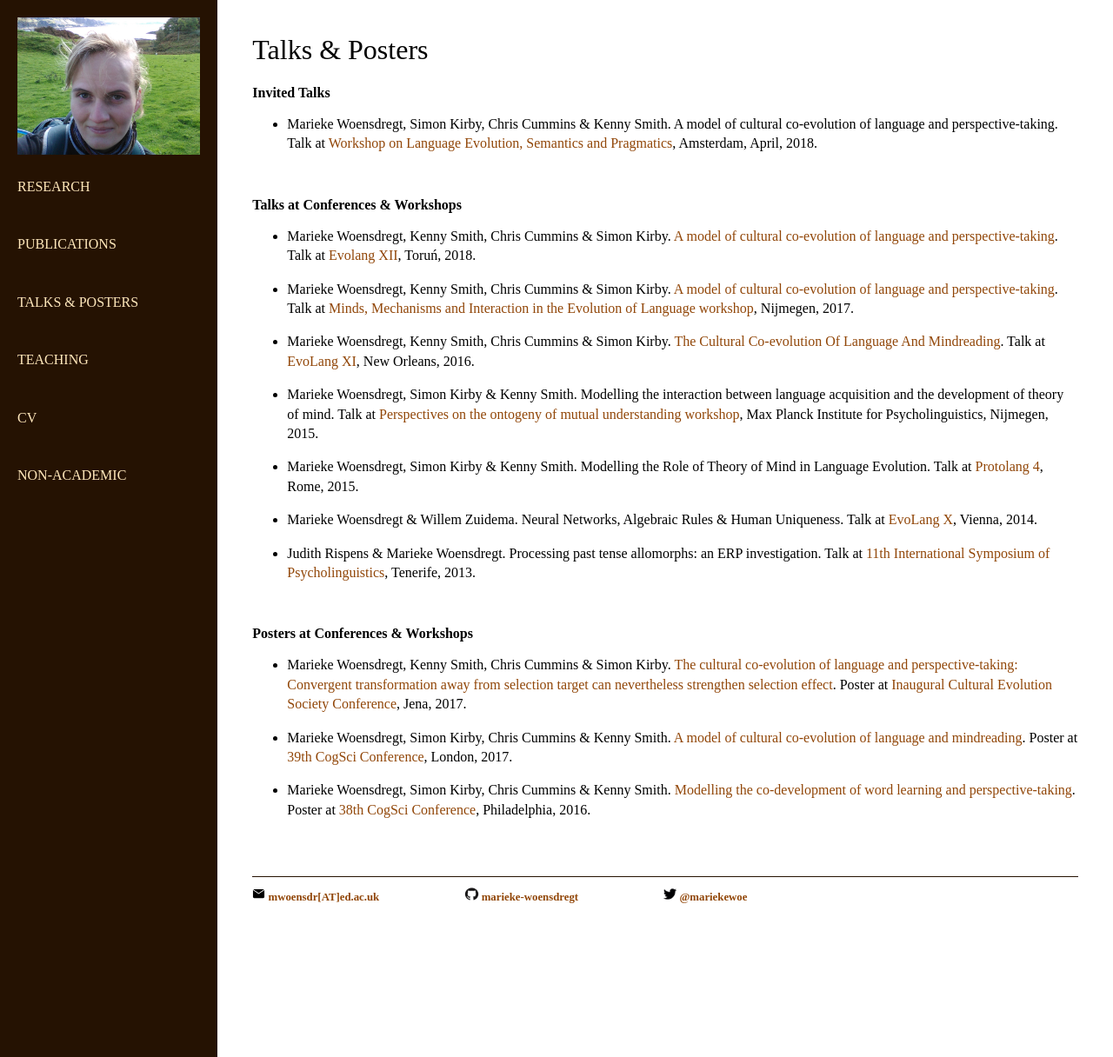
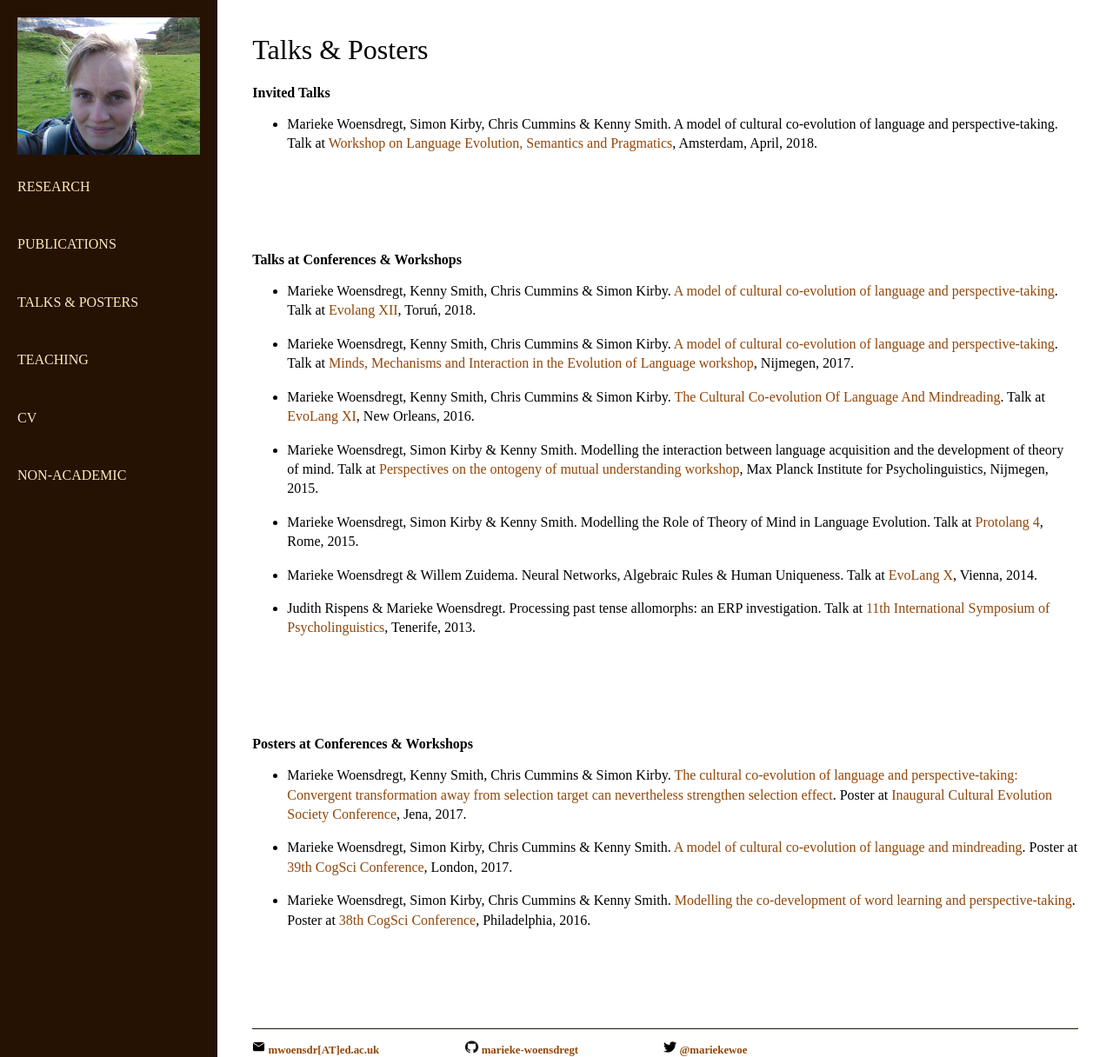
Before and after one commit to marieke-woensdregt/marieke-woensdregt.github.io, a Jekyll site: the page built from talks_n_posters/index.html, in a window 1280 px wide and 1216 px high. Shown: the whole window at 87% size. Built offline with Jekyll 4.4.1, drawn with Linux system fonts in a browser that asks for light colours.

Commit message:
Update index.html

```diff
--- a/talks_n_posters/index.html
+++ b/talks_n_posters/index.html
@@ -7,13 +7,12 @@ title: talks_n_posters
 
 		<h3> Invited Talks </h3>
 		<ul>
-			<li><p> Marieke Woensdregt, Simon Kirby, Chris Cummins &amp; Kenny Smith.
+			<li><p class="bottom-three"> Marieke Woensdregt, Simon Kirby, Chris Cummins &amp; Kenny Smith.
 				A model of cultural co-evolution of language and perspective-taking.
 				Talk at
 				<a href="http://brochhagen.github.io/workshop.html">Workshop on Language Evolution, Semantics and Pragmatics</a>,
 				Amsterdam, April, 2018. </p></li>
 		</ul>
-		<br />
 
 		<h3> Talks at Conferences &amp Workshops </h3>
 		<ul>
@@ -44,14 +43,12 @@ title: talks_n_posters
 				Rome, 2015. </p></li>
 			<li><p> Marieke Woensdregt &amp; Willem Zuidema. Neural Networks, Algebraic Rules &amp; Human Uniqueness.
 				Talk at <a href="https://evolangx.univie.ac.at/">EvoLang X</a>, Vienna, 2014. </p></li>
-			<li><p> Judith Rispens &amp; Marieke Woensdregt. Processing past tense allomorphs: an ERP investigation.
+			<li><p class="bottom-three"> Judith Rispens &amp; Marieke Woensdregt. Processing past tense allomorphs: an ERP investigation.
 				Talk at
 				<a href="http://escop.eu/news/conferences-news/11th-international-symposium-of-psycholinguistics/www.neurocog.ull.es/www.neurocog.ull.es/psycholinguistics">
 					11th International Symposium of Psycholinguistics</a>,
 				Tenerife, 2013. </p></li>
 		</ul>
-		<br />
-
 
 		<h3> Posters at Conferences &amp Workshops </h3>
 		<ul>
@@ -65,12 +62,11 @@ title: talks_n_posters
 				<a href="https://mindmodeling.org/cogsci2017/papers/0897/index.html">A model of cultural co-evolution of language and mindreading</a>.
 				Poster at <a href="http://www.cognitivesciencesociety.org/conference/cogsci2017/">39th CogSci Conference</a>,
 				London, 2017. </p></li>
-			<li><p> Marieke Woensdregt, Simon Kirby, Chris Cummins &amp; Kenny Smith.
+			<li><p class="bottom-three"> Marieke Woensdregt, Simon Kirby, Chris Cummins &amp; Kenny Smith.
 				<a href="https://mindmodeling.org/cogsci2016/papers/0222/paper0222.pdf">Modelling the co-development of word learning and perspective-taking</a>.
 				Poster at
 				<a href="http://www.cognitivesciencesociety.org/2015/09/26/cogsci-2016-recognizing-and-representing-events/">38th CogSci Conference</a>,
 				Philadelphia, 2016. </p></li>
 		</ul>
-		<br />
 
 </div><!-- /.blurb -->
```
